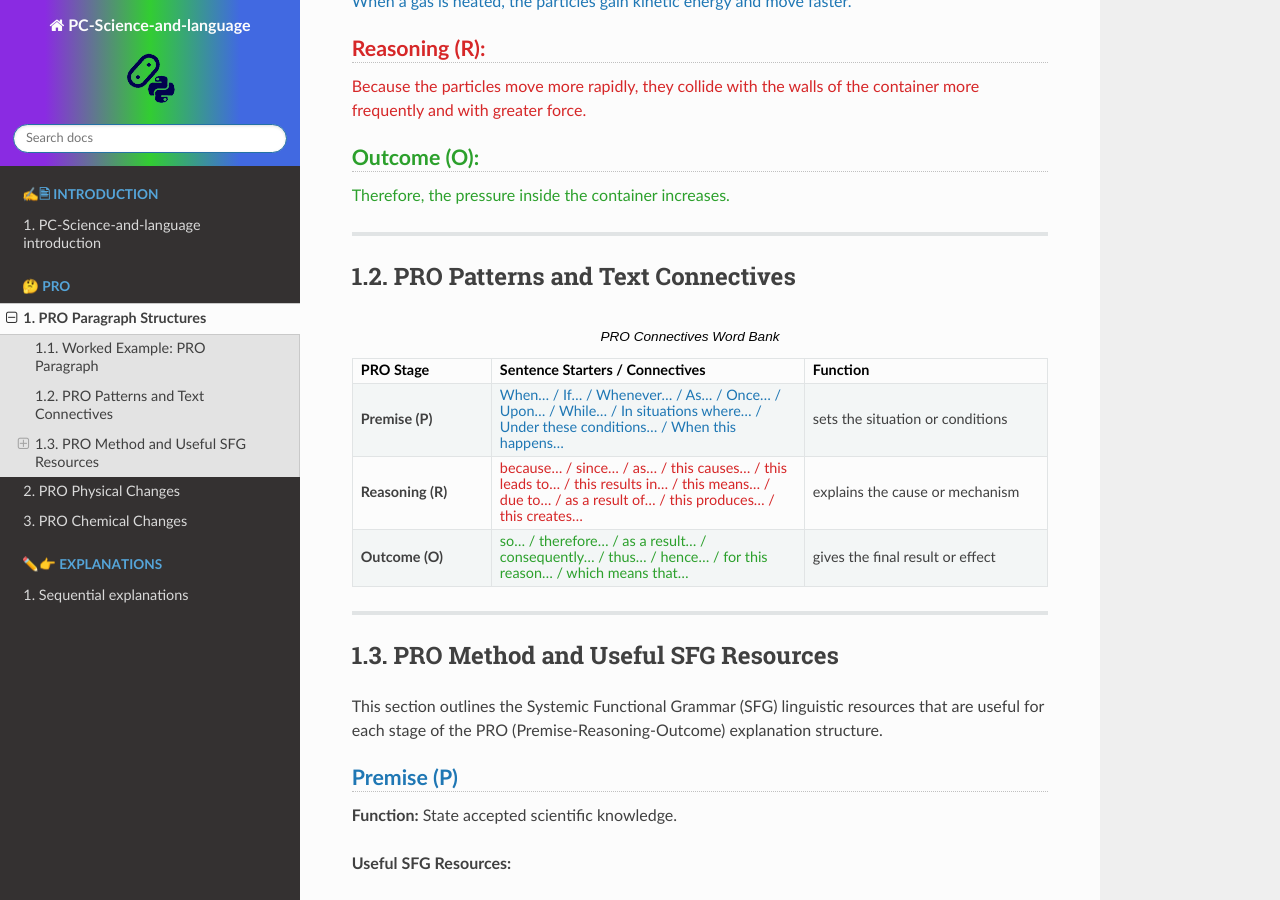
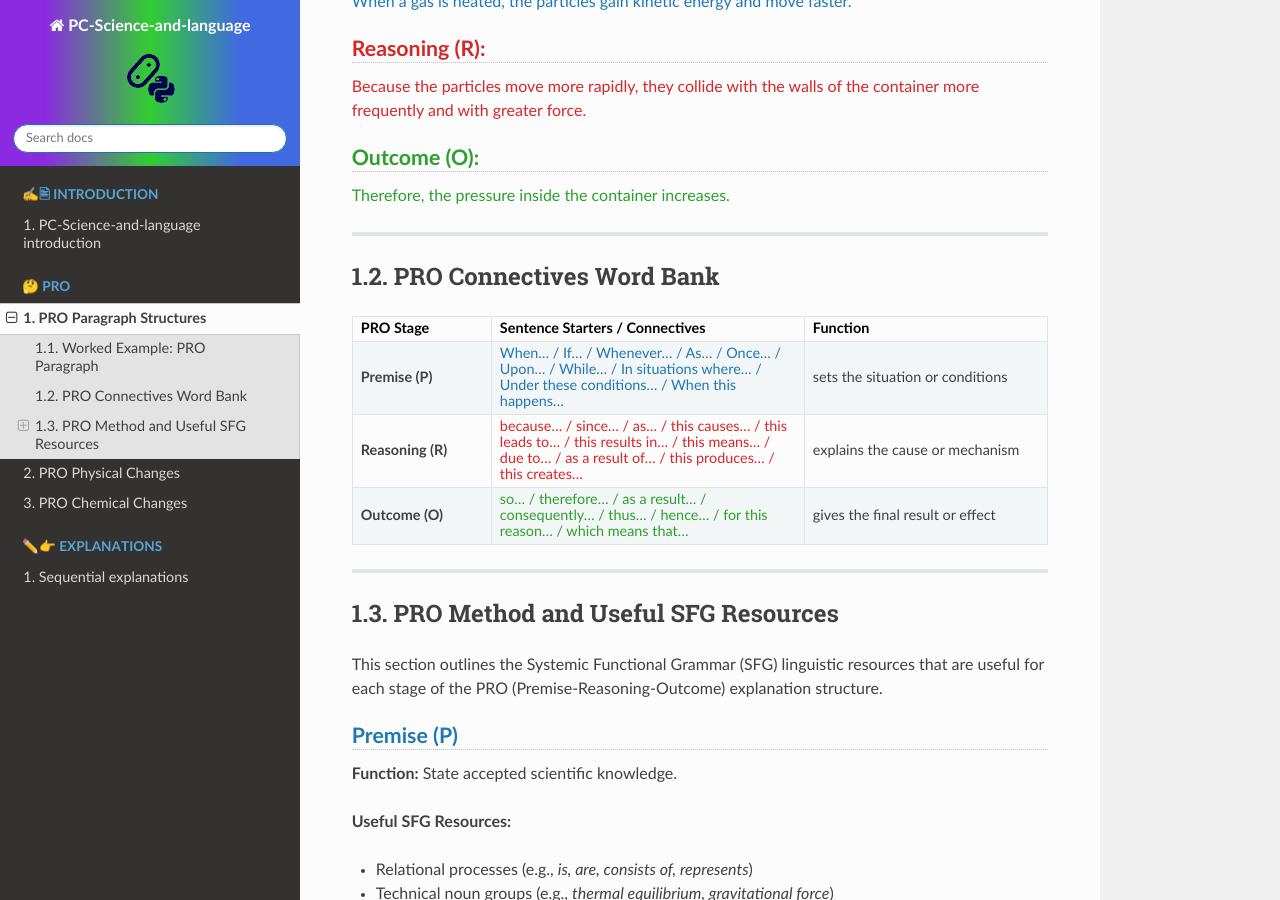
Before and after one commit to gmc-code/PC-Science-and-language, a Sphinx documentation site: the page built from docs/language/PRO.rst, in a window 1280 px wide and 900 px high, scrolled down 1290 px. Built offline with Sphinx 7.4.7 and the Read the Docs theme 3.1.0, drawn with Linux system fonts in a browser that asks for light colours; pages that are not in the unit, such as notebooks, are missing from menus.

Commit message:
PRO Connectives Word Bank

```diff
--- a/docs/language/PRO.rst
+++ b/docs/language/PRO.rst
@@ -69,10 +69,10 @@ When a gas is heated, the particles gain kinetic energy and move faster. Because
 
 ----
 
-PRO Patterns and Text Connectives
+PRO Connectives Word Bank
 --------------------------------------------
 
-.. list-table:: PRO Connectives Word Bank
+.. list-table::
    :header-rows: 1
    :widths: 20 45 35
 
```
